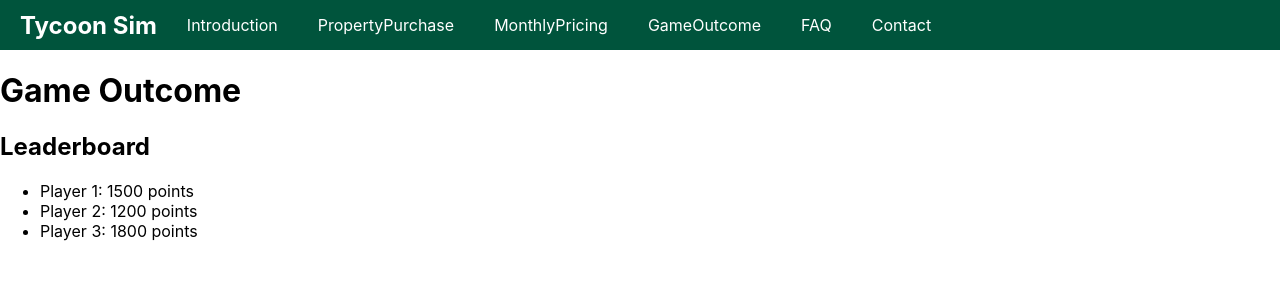
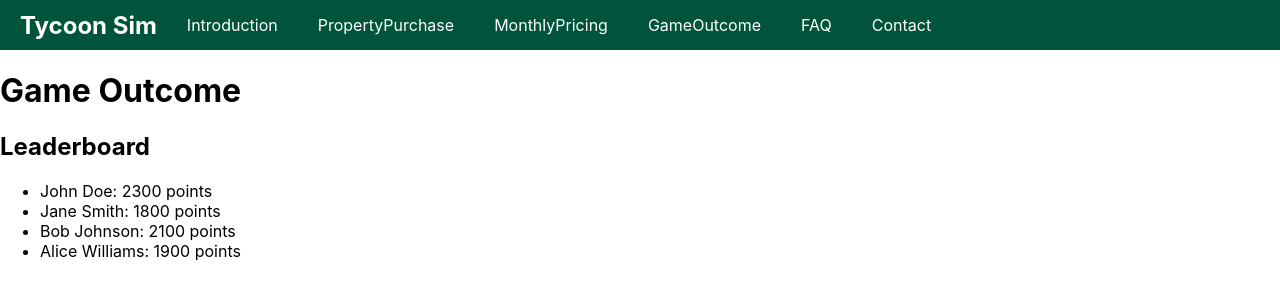
Before and after one commit to Devenvaruv/tycoonsimulator, a React (Create React App) app: page /game-outcome in a window 1280 px wide. Shown: the top 300 px of the page. Built offline with nearby package versions, Linux system fonts and the light colour scheme.

Commit message:
GameOutcome V2

```diff
--- a/src/pages/GameOutcome/GameOutcome.js
+++ b/src/pages/GameOutcome/GameOutcome.js
@@ -1,10 +1,10 @@
 import React, { useState, useEffect } from 'react';
 
 const playerData = [
-  { id: 1, name: 'Player 1', score: 1500 },
-  { id: 2, name: 'Player 2', score: 1200 },
-  { id: 3, name: 'Player 3', score: 1800 },
-
+  { id: 1, name: 'John Doe', score: 2300 },
+  { id: 2, name: 'Jane Smith', score: 1800 },
+  { id: 3, name: 'Bob Johnson', score: 2100 },
+  { id: 4, name: 'Alice Williams', score: 1900 },
 ];
 
 function Leaderboard({ players }) {
```
